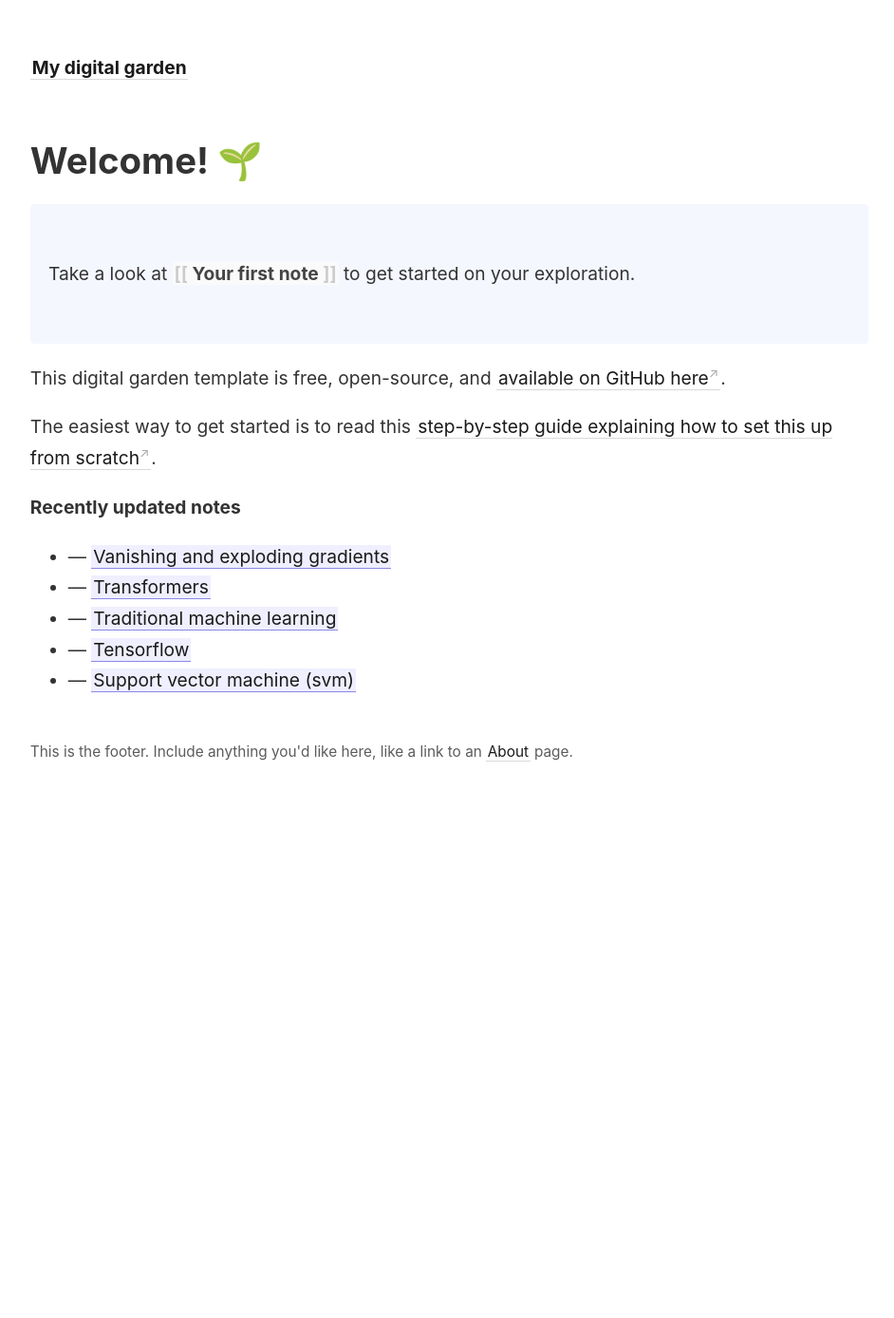
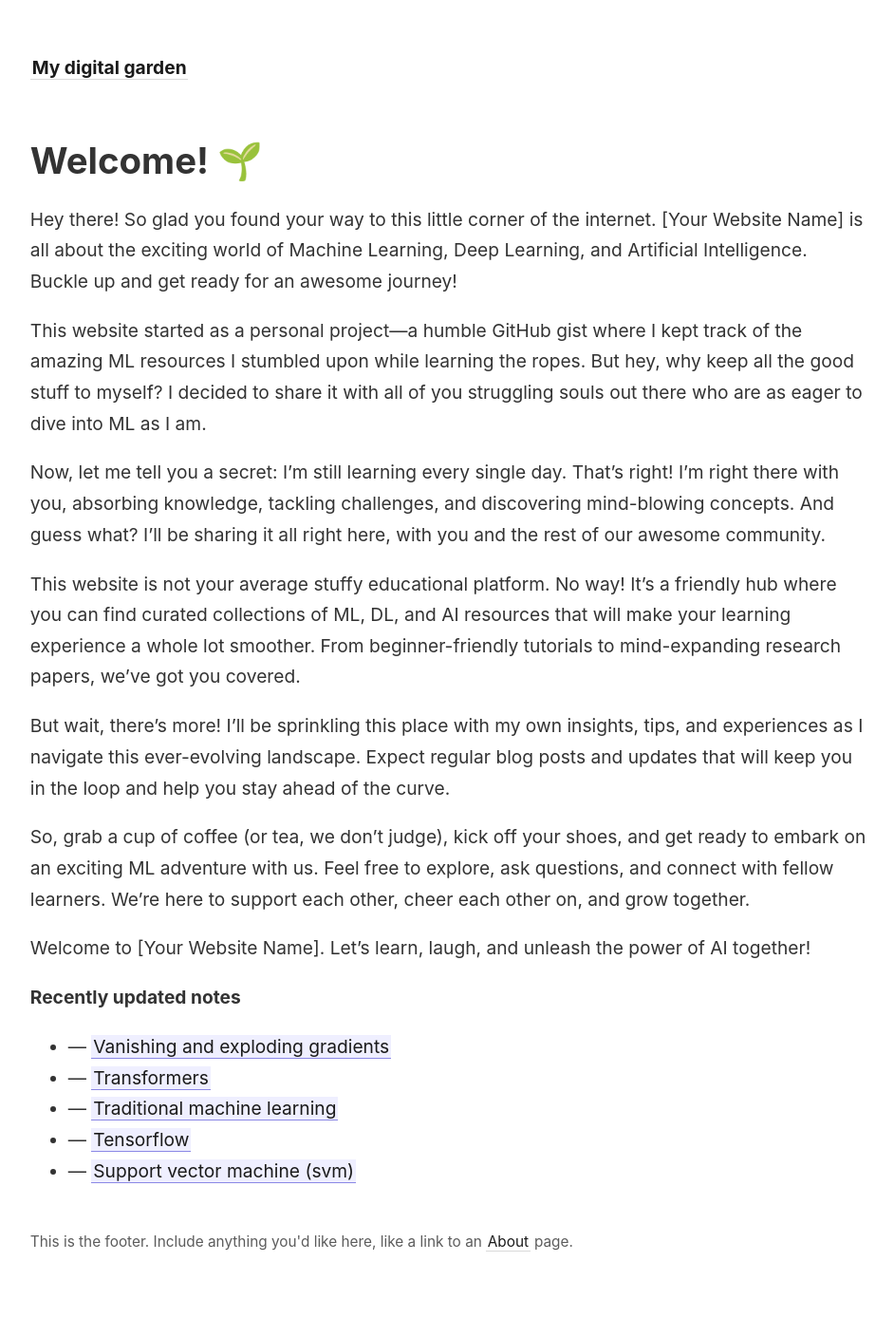
Before and after one commit to proy9714/priyadarshi-digital-garden, a Jekyll site: the page built from _pages/index.md, in a window 1280 px wide. Shown: the whole page at 95% size, without its empty margins (45-987 px from the left). Built offline with Jekyll 4.4.1, drawn with Linux system fonts in a browser that asks for light colours; before the commit the page ends 900 px from its top, so only the background shows below that.

Commit message:
vault backup: 2023-06-02 16:35:00

```diff
--- a/_pages/index.md
+++ b/_pages/index.md
@@ -7,13 +7,19 @@ permalink: /
 
 # Welcome! 🌱
 
-<p style="padding: 3em 1em; background: #f5f7ff; border-radius: 4px;">
-  Take a look at <span style="font-weight: bold">[[Your first note]]</span> to get started on your exploration.
-</p>
+Hey there! So glad you found your way to this little corner of the internet. [Your Website Name] is all about the exciting world of Machine Learning, Deep Learning, and Artificial Intelligence. Buckle up and get ready for an awesome journey!
 
-This digital garden template is free, open-source, and [available on GitHub here](https://github.com/maximevaillancourt/digital-garden-jekyll-template).
+This website started as a personal project—a humble GitHub gist where I kept track of the amazing ML resources I stumbled upon while learning the ropes. But hey, why keep all the good stuff to myself? I decided to share it with all of you struggling souls out there who are as eager to dive into ML as I am.
 
-The easiest way to get started is to read this [step-by-step guide explaining how to set this up from scratch](https://maximevaillancourt.com/blog/setting-up-your-own-digital-garden-with-jekyll).
+Now, let me tell you a secret: I'm still learning every single day. That's right! I'm right there with you, absorbing knowledge, tackling challenges, and discovering mind-blowing concepts. And guess what? I'll be sharing it all right here, with you and the rest of our awesome community.
+
+This website is not your average stuffy educational platform. No way! It's a friendly hub where you can find curated collections of ML, DL, and AI resources that will make your learning experience a whole lot smoother. From beginner-friendly tutorials to mind-expanding research papers, we've got you covered.
+
+But wait, there's more! I'll be sprinkling this place with my own insights, tips, and experiences as I navigate this ever-evolving landscape. Expect regular blog posts and updates that will keep you in the loop and help you stay ahead of the curve.
+
+So, grab a cup of coffee (or tea, we don't judge), kick off your shoes, and get ready to embark on an exciting ML adventure with us. Feel free to explore, ask questions, and connect with fellow learners. We're here to support each other, cheer each other on, and grow together.
+
+Welcome to [Your Website Name]. Let's learn, laugh, and unleash the power of AI together!
 
 <strong>Recently updated notes</strong>
 
```
Also changed, not shown: _pages/_index.html (added, +39 -0 lines).
